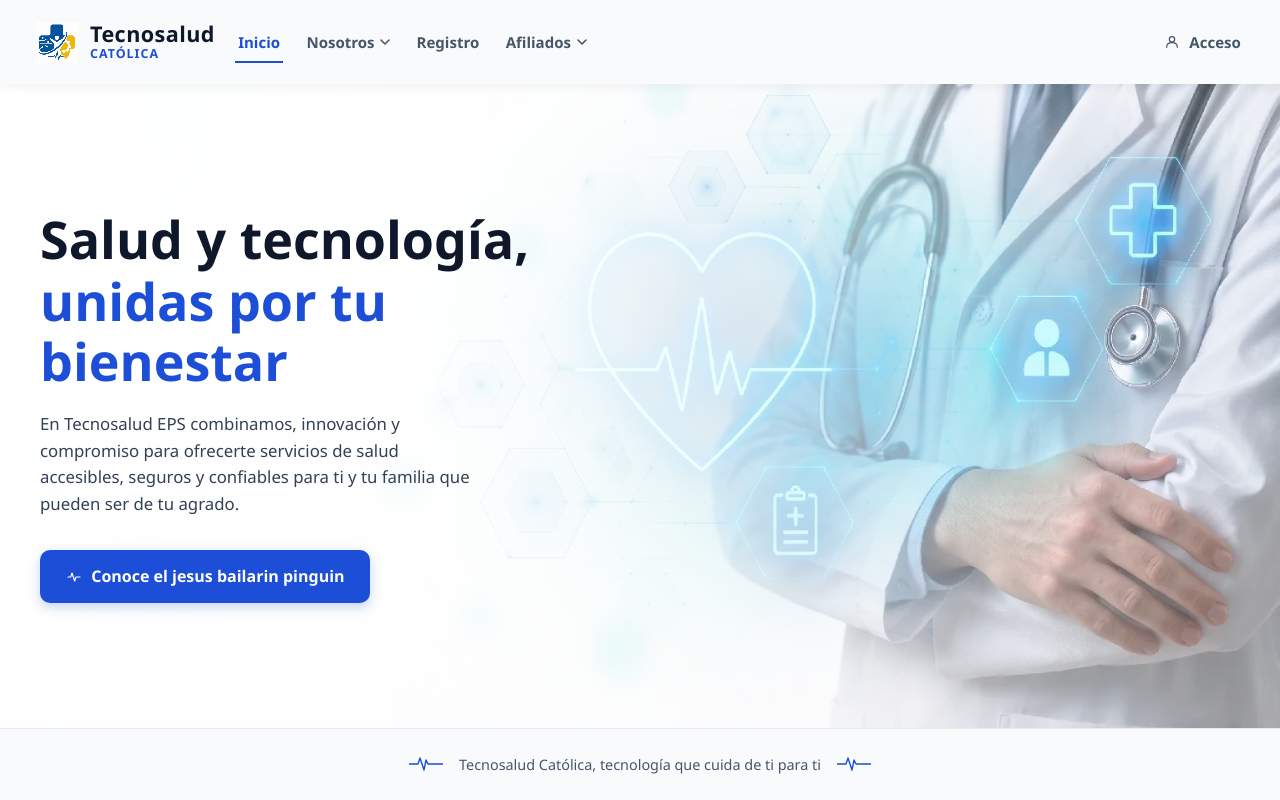
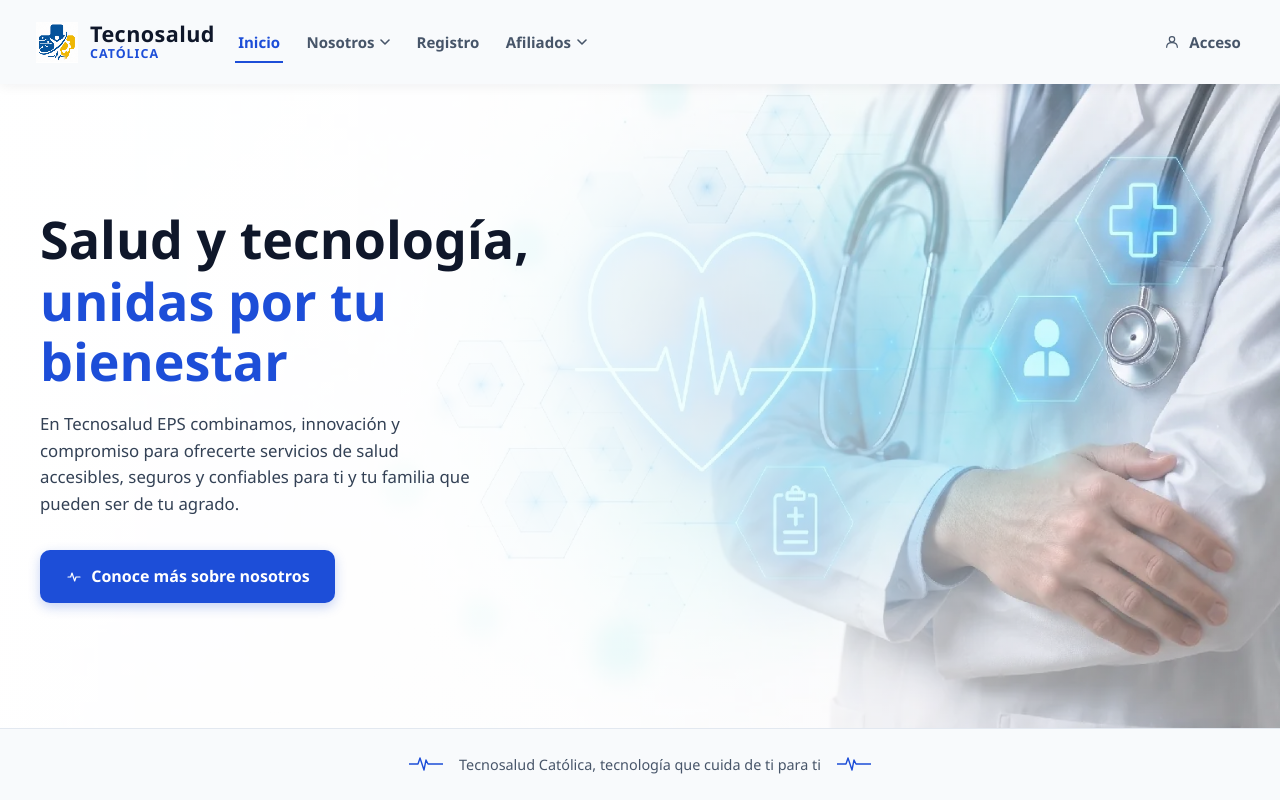
Before and after one commit to CamiloP2103/Tecnosalud-catolica, a React (Vite) app: page / in a window 1280 px wide. Shown: the top 800 px of the page. Built offline with nearby package versions, Linux system fonts and the light colour scheme.

Commit message:
Prueba de autenticacion completa -jesus bailarin pinguin

```diff
--- a/src/components/pages/Inicio/Inicio.jsx
+++ b/src/components/pages/Inicio/Inicio.jsx
@@ -39,7 +39,7 @@ function Inicio({ onNavigate }) {
             <svg width="16" height="16" viewBox="0 0 24 24" fill="none" aria-hidden="true">
               <path d="M3 12h4l2-6 4 12 2-6h6" stroke="currentColor" strokeWidth="1.8" strokeLinecap="round" strokeLinejoin="round" />
             </svg>
-            Conoce el jesus bailarin  pinguin
+            Conoce más sobre nosotros
           </button>
         </div>
       </section>
```
